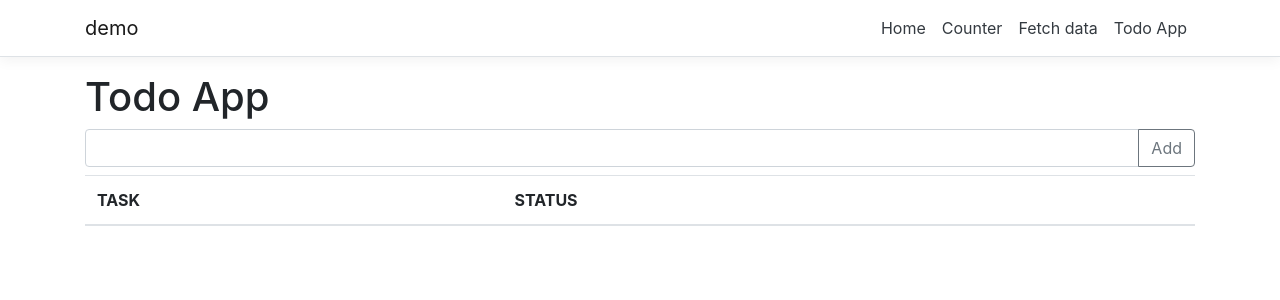
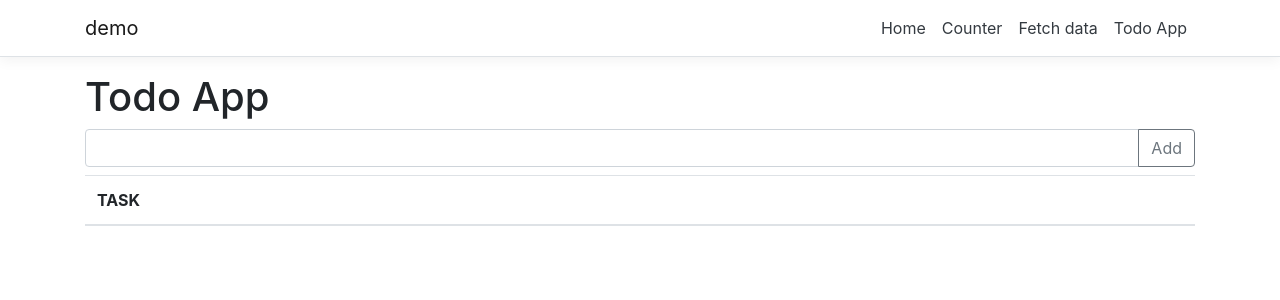
Before and after one commit to sgmtsnj/ReactReduxDemoApp, a React (Create React App) app in the folder demo/ClientApp/: page /todo in a window 1280 px wide. Shown: the top 300 px of the page. Built offline with nearby package versions, Linux system fonts and the light colour scheme.

Commit message:
Statusのテストコード削除

```diff
--- a/demo/ClientApp/src/components/TodoApp.tsx
+++ b/demo/ClientApp/src/components/TodoApp.tsx
@@ -25,7 +25,6 @@ class TodoApp extends React.PureComponent<TodoAppProps>{
                     <thead>
                         <tr>
                             <th>TASK</th>
-                            <th>STATUS</th>
                             <th></th> {/*ボタンを置くだけなので、スルー*/}
                         </tr>
                     </thead>
@@ -41,7 +40,6 @@ class TodoApp extends React.PureComponent<TodoAppProps>{
                                             <s>{task.TaskName}</s>
                                         }
                                     </td>
-                                    <td>{task.TaskStatus.toString()}</td>
                                     <td align="right">
                                         <button type="button" className="btn btn-outline-dark btn-sm" onClick={() => { this.props.doneTask(task.ID); }}>DONE</button>
                                     </td>
@@ -49,7 +47,6 @@ class TodoApp extends React.PureComponent<TodoAppProps>{
                             :
                             <tr>
                                 <td> No Task</td>
-                                <td></td>
                                 <td></td>
                             </tr>
                         }
```
